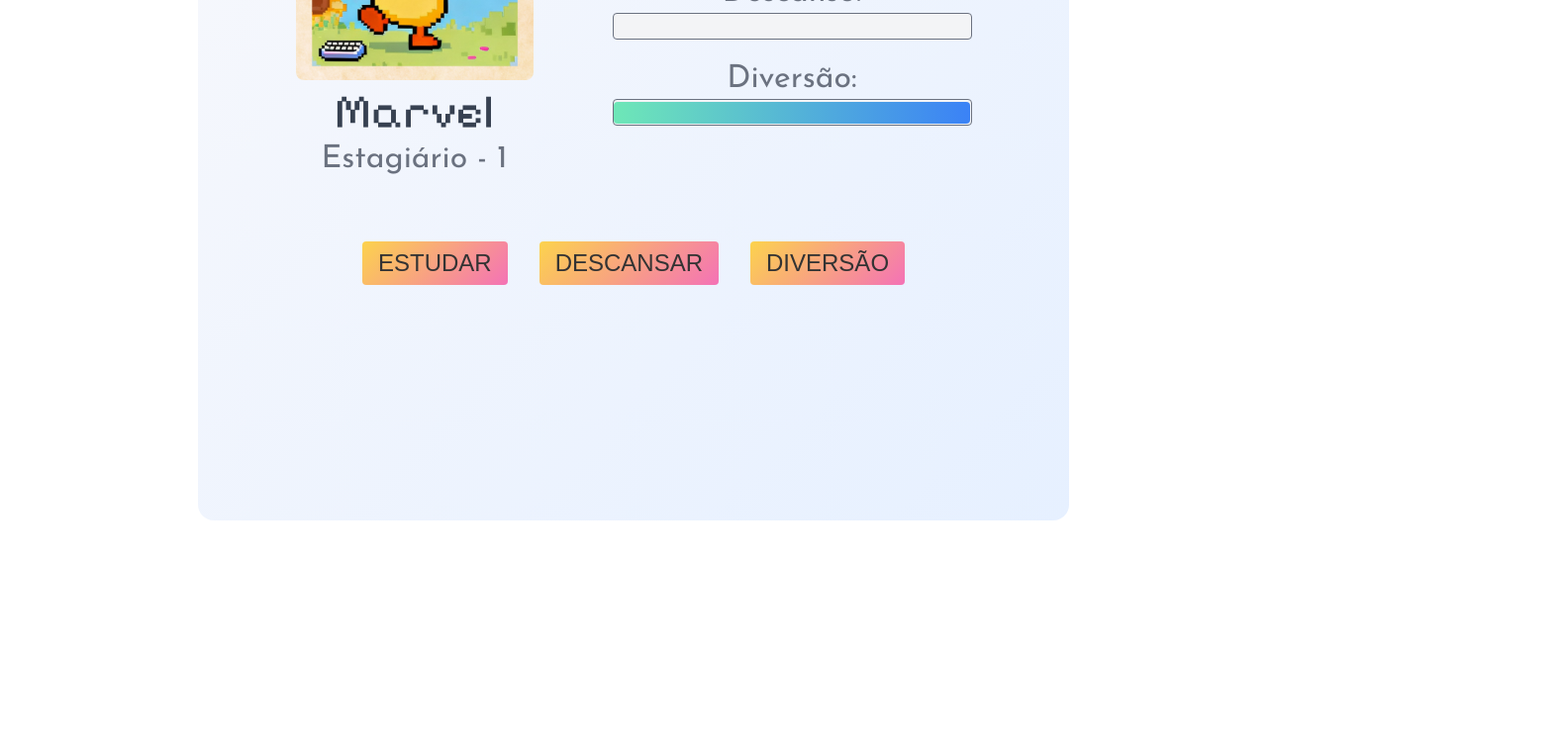
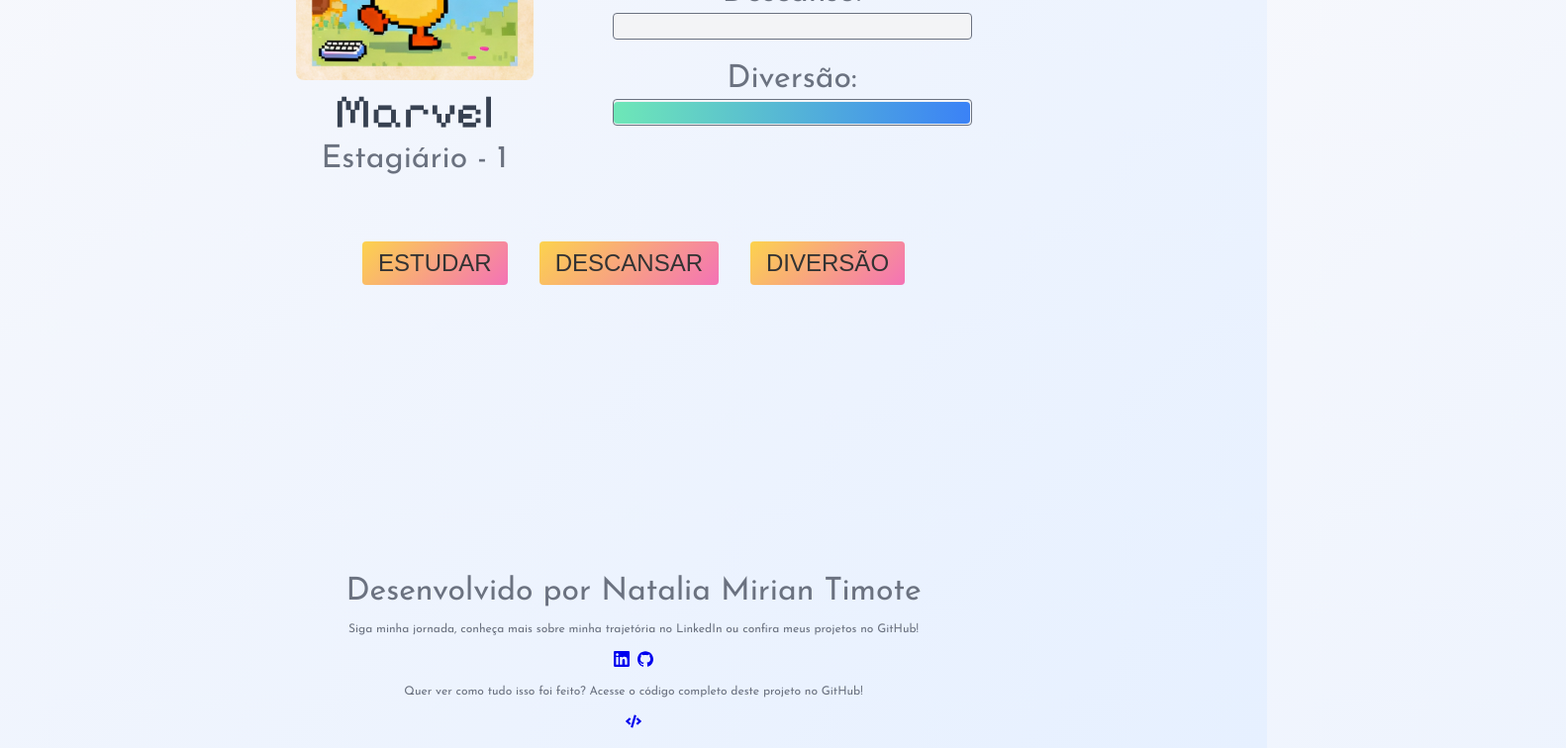
Before and after one commit to Natalia-Timote/tamagotchi, a React (Vite) app: page / in a window 1280 px wide. Shown: the part 394-1150 px from the top of the page at 99% size, 1582 px wide, since content can reach past the window. Before the commit the page ends 960 px from the top, so only its background shows below. Built offline with nearby package versions, Linux system fonts and the light colour scheme.

Commit message:
Adicionando footer

```diff
--- a/App.css
+++ b/App.css
@@ -1,15 +1,22 @@
 @import url('https://fonts.googleapis.com/css2?family=Josefin+Sans:ital,wght@0,100..700;1,100..700&family=Pixelify+Sans:wght@400..700&display=swap');
 
-main {
-    height: 100vh;
+body {
+    background: linear-gradient(135deg, #f9f9fc, #e6f0ff);
+    color: #6b7280;
     display: flex;
     flex-direction: column;
     align-items: center;
     justify-content: center;
+}
+
+main {
+    display: flex;
+    flex-direction: column;
+    align-items: center;
+    justify-content: center;
+    height: 100vh;
+    padding: 24px;
     gap: 40px;
-    background: linear-gradient(135deg, #f9f9fc, #e6f0ff);
-    color: #6b7280;
-    padding: 24px;
     border-radius: 16px;
     text-align: center;
     font-family: "Josefin Sans", sans-serif;
@@ -34,6 +41,7 @@
 
 p {
     font-size: 16px;
+    font-family: "Josefin Sans", sans-serif;
 }
 
 .duck {
@@ -66,6 +74,31 @@
     display: flex;
     flex-direction: column;
     gap: 4px;
+}
+
+footer {
+    padding: 16px 40px;
+    font-size: 16px;
+    text-align: center;
+    display: flex;
+    flex-direction: column;
+    gap: 16px;
+    margin-top: auto;
+}
+
+.footer-infos {
+    font-size: 12px;
+}
+
+.footer-infos a {
+    cursor: pointer;
+}
+
+footer div {
+    display: flex;
+    gap: 8px;
+    align-items: center;
+    justify-content: center;
 }
 
 @media (max-width: 380px) {
--- a/App.tsx
+++ b/App.tsx
@@ -1,12 +1,14 @@
-import './reset.css'
-import './App.css'
-import Button from './src/components/Button/index.tsx'
-import StatusBar from './src/components/StatusBar/index.tsx'
-import { useEffect, useState } from 'react'
+import './reset.css';
+import './App.css';
+import Button from './src/components/Button/index.tsx';
+import StatusBar from './src/components/StatusBar/index.tsx';
+import { useEffect, useState } from 'react';
 import type IPetStatus from "./src/interfaces/IPetStatus.tsx";
-import type IPetLevel from './src/interfaces/IPetLevel.tsx'
-import UpdatePetLevel from './src/components/UpdatePetLevel/index.tsx'
-import UpdatePetCareerLevel from './src/components/UpdatePetCareerLevel/index.tsx'
+import type IPetLevel from './src/interfaces/IPetLevel.tsx';
+import UpdatePetLevel from './src/components/UpdatePetLevel/index.tsx';
+import UpdatePetCareerLevel from './src/components/UpdatePetCareerLevel/index.tsx';
+import { FaCode } from "react-icons/fa";
+import { SiGithub, SiLinkedin } from "react-icons/si";
 
 function App() {
   const initialPet = {
@@ -109,6 +111,7 @@
   }, [isOnPause])
 
   return (
+    <body>
       <main>
         <h1>StudyGotchi</h1>
         <section className='pet-infos'>
@@ -161,6 +164,17 @@
           </Button>
         </section>
       </main >
+      <footer>
+        <p>Desenvolvido por Natalia Mirian Timote</p>
+        <p className="footer-infos">Siga minha jornada, conheça mais sobre minha trajetória no LinkedIn ou confira meus projetos no GitHub!</p>
+        <div>
+          <a href="https://www.linkedin.com/in/nataliamiriantimote" target='_blank'><SiLinkedin /></a>
+          <a href="https://www.github.com/Natalia-Timote" target='_blank'><SiGithub /></a>
+        </div>
+        <p className="footer-infos">Quer ver como tudo isso foi feito? Acesse o código completo deste projeto no GitHub!</p>
+        <a href="https://github.com/Natalia-Timote/tamagotchi" target='_blank'><FaCode /></a>
+      </footer>
+    </body>
   )
 }
 
--- a/package.json
+++ b/package.json
@@ -11,7 +11,8 @@
   },
   "dependencies": {
     "react": "^19.1.1",
-    "react-dom": "^19.1.1"
+    "react-dom": "^19.1.1",
+    "react-icons": "^5.5.0"
   },
   "devDependencies": {
     "@eslint/js": "^9.33.0",
```
Also changed, not shown: 1 other file (tests, documents, lock files or other folders). Lines whose indentation alone changed are shown as unchanged.
